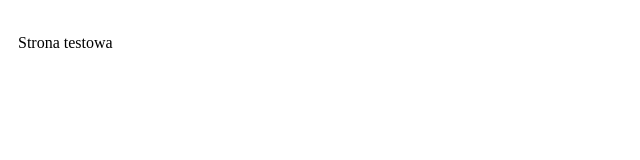
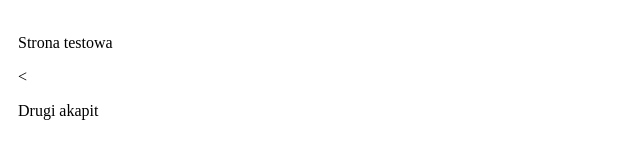
Before and after one commit to SylwesterSkorecki/test1, a plain HTML site: page index.html in a window 1280 px wide. Shown: the full height of the page, 0-640 px from the left. Drawn offline with Linux system fonts and the light colour scheme.

Commit message:
Dodany akapit

```diff
--- a/index.html
+++ b/index.html
@@ -7,5 +7,6 @@
 </head>
 <body>
     <p>Strona testowa</p>
+    <<p>Drugi akapit</p>
 </body>
 </html>
```
